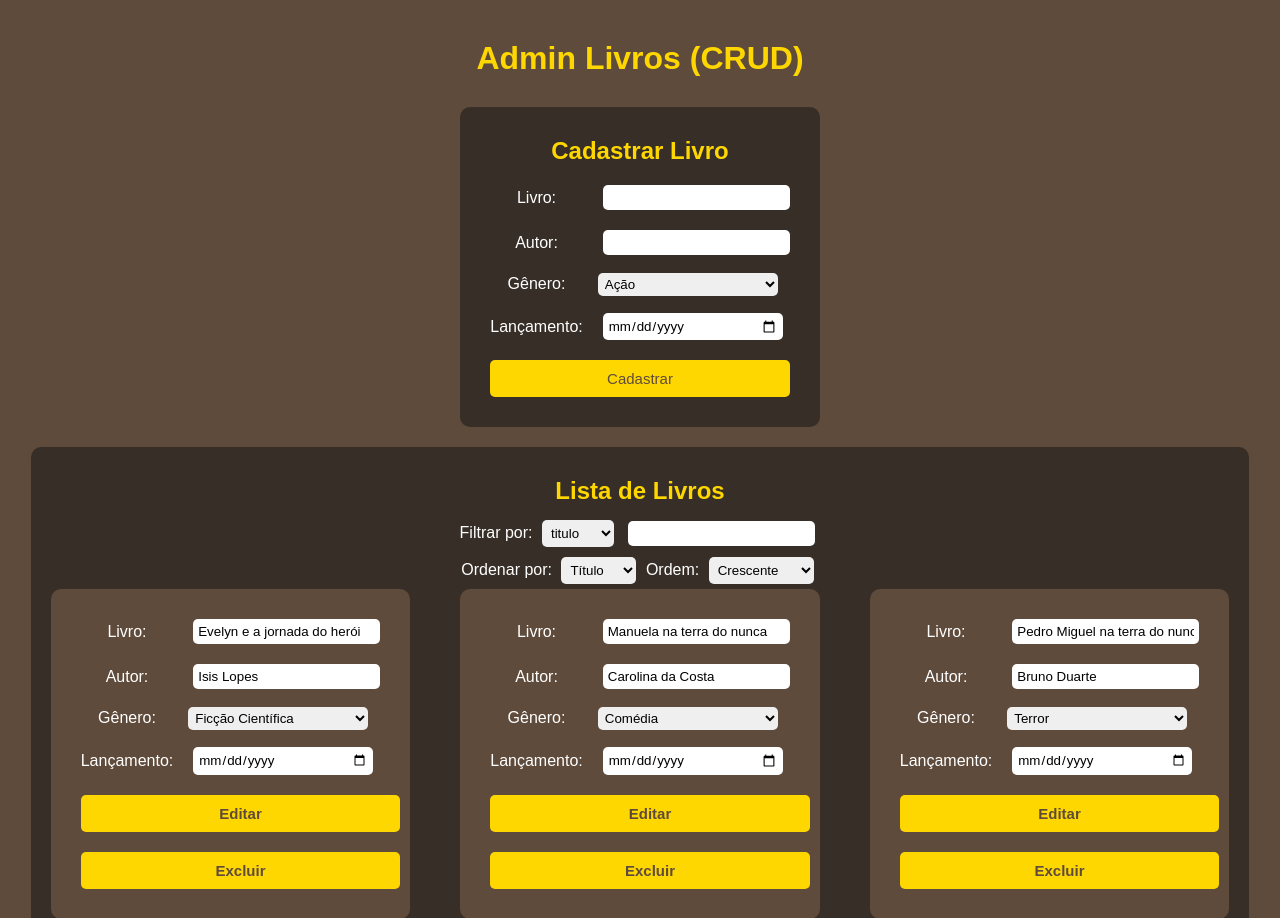
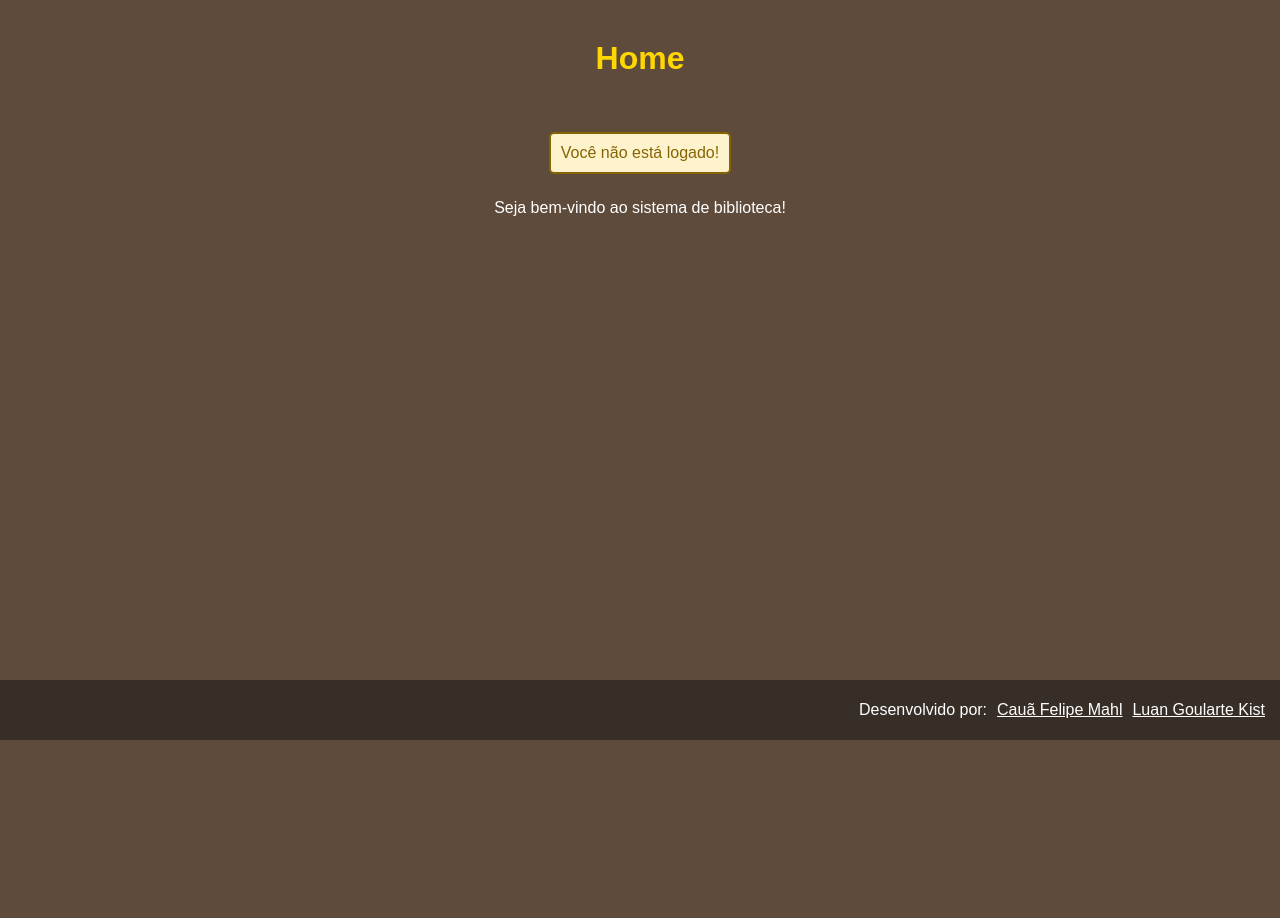
Before and after one commit to Caua-Mahl/sistema_Biblioteca, a Django app: page /adminLivro/ in a window 1280 px wide. Shown: the part 60-978 px from the top of the page. After the commit the page ends 800 px from the top, so only its background shows below. Run offline with Django 5.2, Linux system fonts and the light colour scheme; data comes from the database, SQL or seed files in the repository; both versions use the stored data as it was after the commit.

Commit message:
admin e proteção de acesso

```diff
--- a/app_Sistema_Biblioteca/Controllers/livroController.py
+++ b/app_Sistema_Biblioteca/Controllers/livroController.py
@@ -6,6 +6,9 @@ from app_Sistema_Biblioteca.Models.Resenha   import Resenha
 from app_Sistema_Biblioteca.Models.Usuario   import Usuario
 
 def livrosLista(request):
+    if 'usuario' not in request.session:
+        return render(request, 'home.html', { 'erro' : 'Você não está logado!' })
+
     return render(request, 'livrosLista.html', {'livros': Livros.objects.all()})
 
 
@@ -17,6 +20,11 @@ ADMIN LIVROS
 """""
 
 def adminLivro(request):
+    if 'usuario' not in request.session:
+        return render(request, 'home.html', { 'erro' : 'Você não está logado!' })
+
+    if request.session['usuario']['admin'] == False:
+        return render(request, 'home.html', { 'erro' : 'Você não tem permissão para acessar esta página!' })
 
     if request.method == 'GET':
         return render(request, 'adminLivro.html', {'livros': Livros.objects.all()})
@@ -81,6 +89,9 @@ AO CLICAR EM VER MAIS DE UM LIVRO EXPECIFICO, ABAIXO ENVOLVE A PAGINA LIVRO.HTML
 """""
 
 def livro(request):
+    if 'usuario' not in request.session:
+        return render(request, 'home.html', { 'erro' : 'Você não está logado!' })
+
     return render(request, 'livro.html', {
         'livro'     : Livros.objects.get(id=request.POST['livro']),
         'resenha'   : Resenha.objects.filter(idLivro=request.POST['livro'], idUsuario=request.session['usuario']['id']).first(),
--- a/app_Sistema_Biblioteca/Models/Usuario.py
+++ b/app_Sistema_Biblioteca/Models/Usuario.py
@@ -9,6 +9,7 @@ class Usuario(models.Model):
     nome    = models.CharField(max_length=100)
     email   = models.EmailField(max_length=100)
     senha   = models.CharField(max_length=20)
+    admin   = models.BooleanField(default=False)
 
     def __str__(self):
         return self.nome
--- a/app_Sistema_Biblioteca/management/commands/usuarios.py
+++ b/app_Sistema_Biblioteca/management/commands/usuarios.py
@@ -15,5 +15,6 @@ class Command(BaseCommand):
                 nome=fake.name(),
                 email=fake.email(),
                 senha=fake.password(),
+                admin=fake.boolean(chance_of_getting_true=0)
             )
             usuario.save()
--- a/app_Sistema_Biblioteca/templates/adminLivro.html
+++ b/app_Sistema_Biblioteca/templates/adminLivro.html
@@ -36,12 +36,12 @@
             {% if livros %}
             <div class="filtroLivros">
                 <label for="filtro">Filtrar por:</label>
-                <select id="filtro" onchange="filtrarLivro(parentElement)">
+                <select id="filtro" onchange="filtrarLivro(parentElement)" class="escolha">
                     <option value="titulo">titulo</option>
                     <option value="autor">autor</option>
                     <option value="gênero">gênero</option>
                 </select>
-                <input type="text" id="filtroTexto" onkeyup="filtrarLivro(parentElement)">
+                <input type="text" id="filtroTexto" onkeyup="filtrarLivro(parentElement)" class="digitado">
             </div>
 
             <div class="ordenacaoLivros">
--- a/app_Sistema_Biblioteca/templates/home.html
+++ b/app_Sistema_Biblioteca/templates/home.html
@@ -4,10 +4,10 @@
     <h1>Home</h1>
     <h2>{{ request.session.get.usuario }}</h2>
     {% if erro %}
-        <p>{{ erro }}</p>
+        <p class="aviso">{{ erro }}</p>
     {% endif %}
     {% if sucesso %}
-        <p>{{ sucesso }}</p>
+        <p class="aviso">{{ sucesso }}</p>
     {% endif %}
     <p>Seja bem-vindo ao sistema de biblioteca!</p>
 {% endblock %}
--- a/app_Sistema_Biblioteca/templates/layouts/base.html
+++ b/app_Sistema_Biblioteca/templates/layouts/base.html
@@ -15,9 +15,11 @@
                 <li><a href="{% url 'home' %}">Home</a></li>
 
                 {% if 'usuario' in request.session %}
+                <li><a href="{% url 'livros' %}">Livros</a></li>
                 <li><a href="{% url 'logout' %}">Sair</a></li>
-                <li><a href="{% url 'livros' %}">Livros</a></li>
-                <li><a href="{% url 'adminLivro' %}">Admin Livros</a></li>
+                    {% if request.session.usuario.admin == True %}
+                        <li><a href="{% url 'adminLivro' %}">Admin</a></li>
+                    {% endif %}
                 {% else %}
                     <li><a href="{% url 'login' %}">Login</a></li>
                     <li><a href="{% url 'cadastro' %}">Cadastro</a></li>
--- a/dicas.txt
+++ b/dicas.txt
@@ -23,3 +23,6 @@ popular rapidamente:
         python manage.py usuarios
         python manage.py resenhas
         python manage.py avaliacoes
+
+criar user admin
+    ao cadastrar botar email como admin@gmail.com, ou se estiver usando dbeaver setar como true a coluna admin
```
Also changed, not shown: app_Sistema_Biblioteca/Controllers/cadastroController.py (+12 -0 lines), app_Sistema_Biblioteca/Controllers/loginController.py (+6 -2 lines), app_Sistema_Biblioteca/migrations/0007_usuario_admin.py (added), db.sqlite3.
